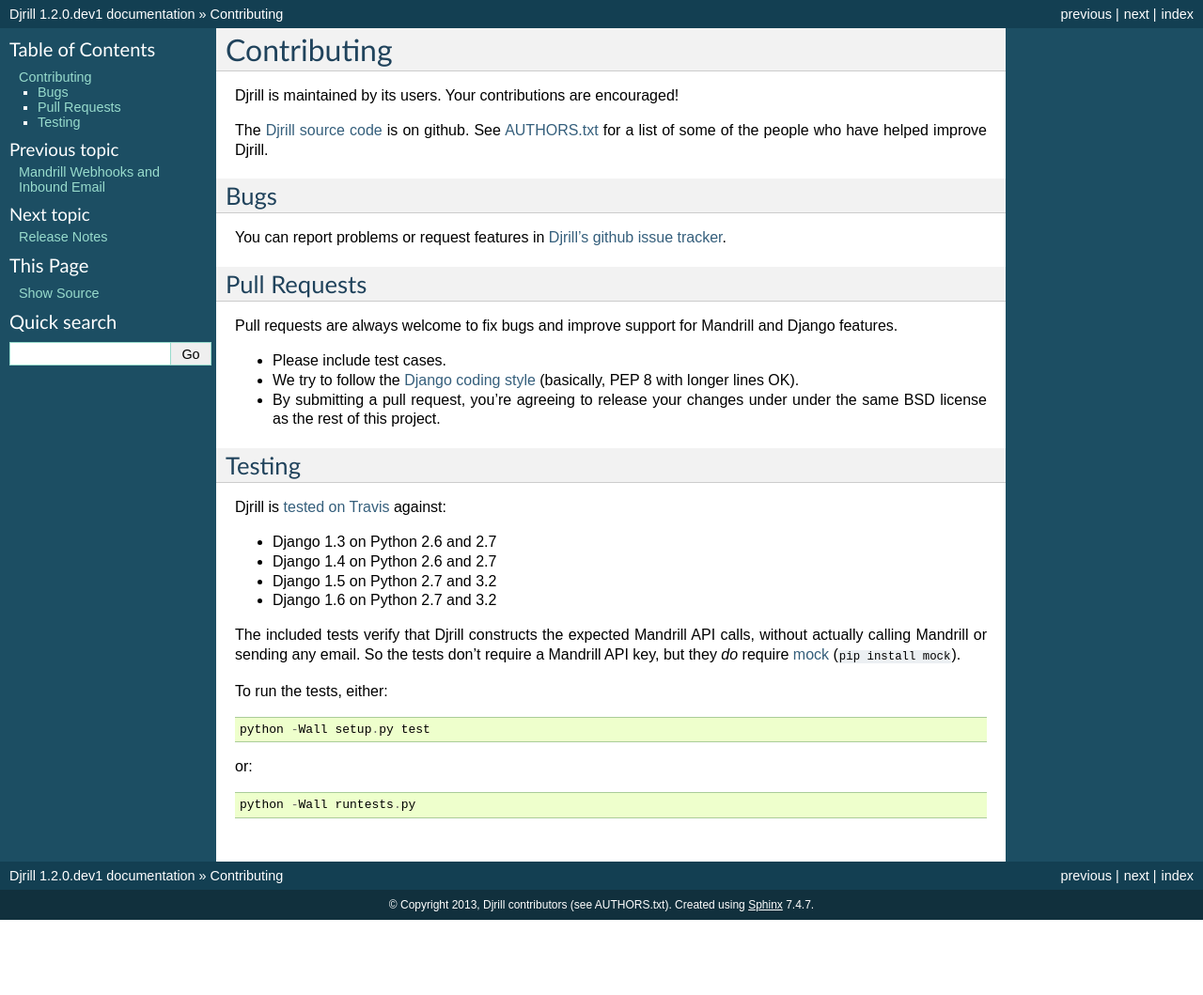
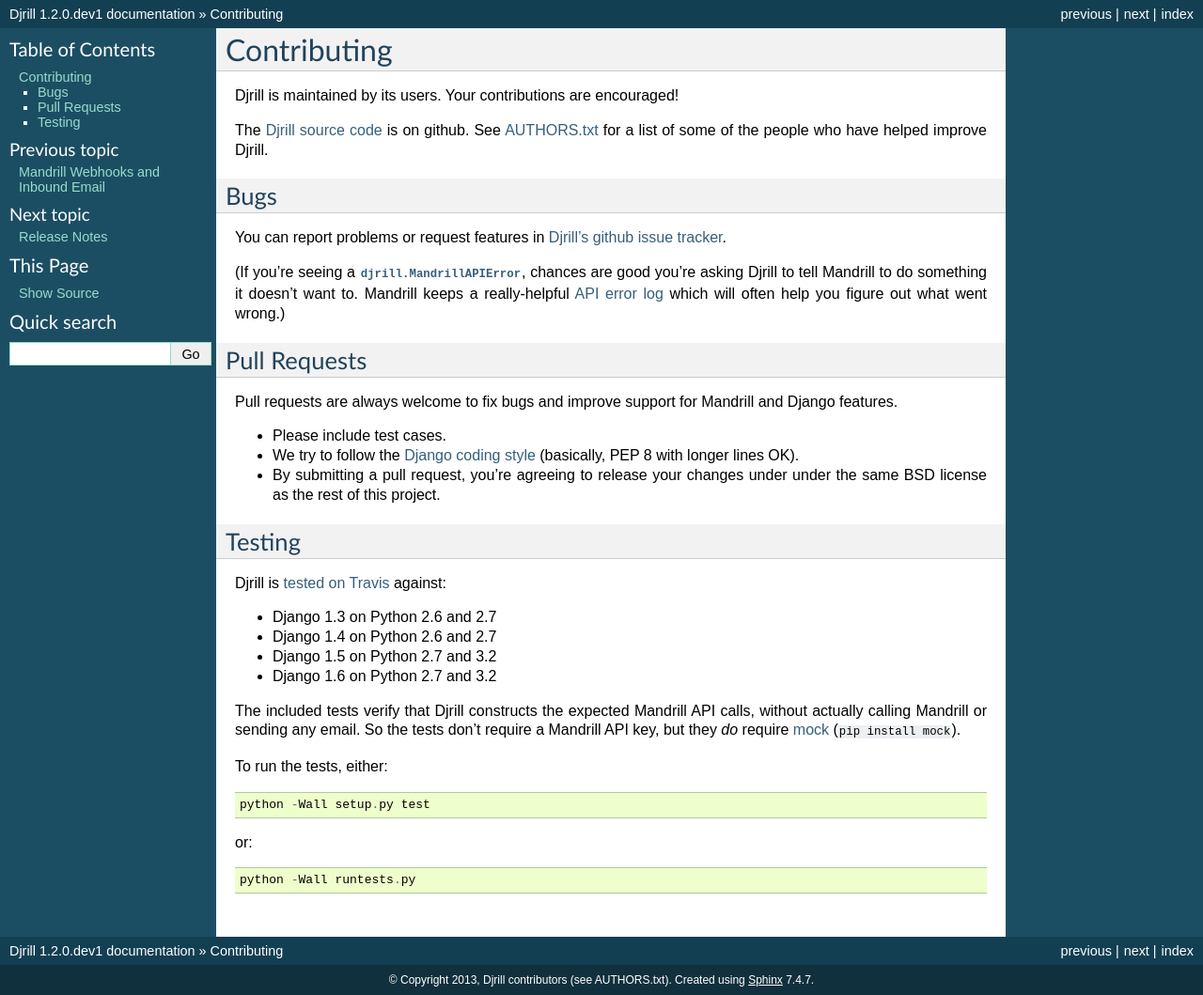
Before and after one commit to brack3t/Djrill, a Sphinx documentation site: the page built from docs/contributing.rst, in a window 1280 px wide. Shown: the whole page at 94% size. Built offline with Sphinx 7.4.7, drawn with Linux system fonts in a browser that asks for light colours; before the commit the page ends 979 px from its top, so only the background shows below that.

Commit message:
Docs: suggest checking Mandrill error logs for API errors
[ci skip]

```diff
--- a/docs/contributing.rst
+++ b/docs/contributing.rst
@@ -15,6 +15,11 @@
 
 You can report problems or request features in
 `Djrill's github issue tracker <https://github.com/brack3t/Djrill/issues>`_.
+
+(If you're seeing a :exc:`djrill.MandrillAPIError`, chances are good you're asking
+Djrill to tell Mandrill to do something it doesn't want to. Mandrill keeps a
+really-helpful `API error log <https://mandrillapp.com/settings/api>`_ which will
+often help you figure out what went wrong.)
 
 
 Pull Requests
--- a/docs/usage/sending_mail.rst
+++ b/docs/usage/sending_mail.rst
@@ -316,4 +316,6 @@
     If the Mandrill API fails or returns an error response, the send call will
     raise a :exc:`~!djrill.MandrillAPIError` exception (a subclass of :exc:`requests.HTTPError`).
     The exception's :attr:`status_code` and :attr:`response` attributes may
-    help explain what went wrong.
+    help explain what went wrong. (Tip: you can also check Mandrill's
+    `API error log <https://mandrillapp.com/settings/api>`_ to view the full API
+    request and error response.)
```
